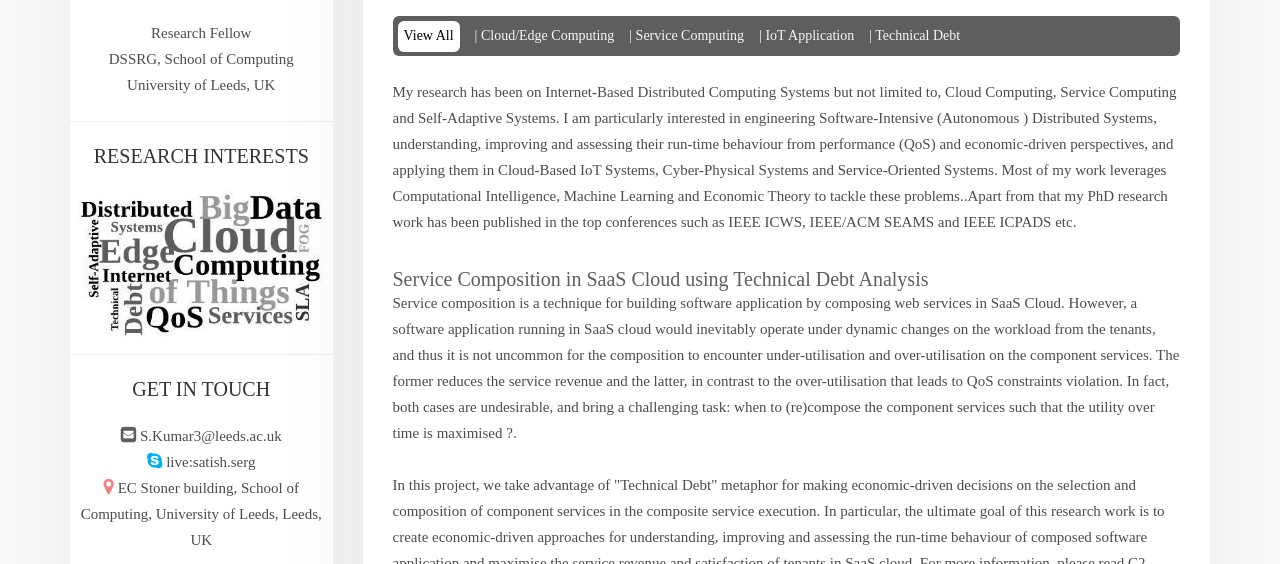
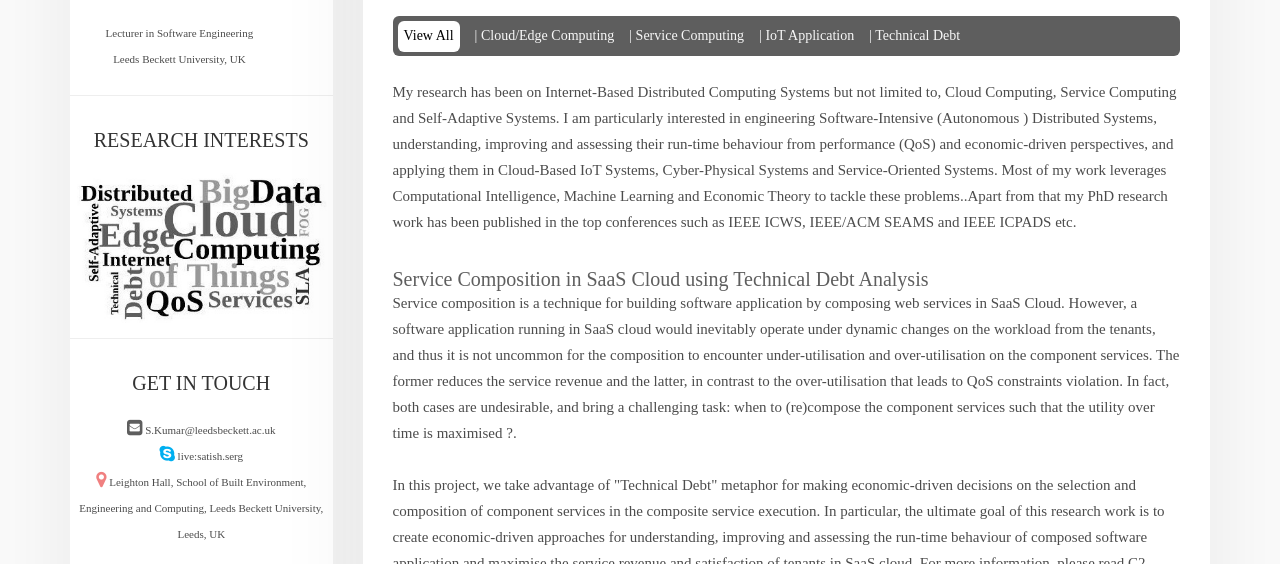
Before and after one commit to kumar-satish/kumar-satish.github.io, a plain HTML site: page research.html in a window 1280 px wide. Shown: the part 273-837 px from the top of the page. Drawn offline with Linux system fonts and the light colour scheme; a web font is replaced by a local one.

Commit message:
Update research.html
Signed-off-by: Satish Kumar <54280825+kumar-satish@users.noreply.github.com>

```diff
--- a/research.html
+++ b/research.html
@@ -179,6 +179,7 @@
 
 .pt{
     text-align: center;
+    font-size: 11px
 }
     </style>
 
@@ -229,13 +230,12 @@ font-family: 'Exo 2', sans-serif; font-family: 'Ubuntu', sans-serif;
 <li><p><span>Email:</span> satish.serg@gmail.com</p></li>
 
 </ul>-->
-        <div class="col-md-12">
-            <p class="pt">Research Fellow<br>
-                            DSSRG, School of Computing<br>
-                            University of Leeds, UK
+        <div class="col-md-10">
+                        <p class="pt">Lecturer in Software Engineering<br>
+                            Leeds Beckett University, UK
                         </p><br></div><hr><br>
             <div>
-                  <h6 class="pt">RESEARCH INTERESTS</h1><br>
+                  <h3 align="center">RESEARCH INTERESTS</h3><br>
 
 
                     <img src="./images/ResIntr.jpeg" alt="" width="250" height="150"
@@ -247,20 +247,19 @@ font-family: 'Exo 2', sans-serif; font-family: 'Ubuntu', sans-serif;
            <div><br><br>
 
             <hr><br>
-            <h6 class="pt">GET IN TOUCH<br></h6><br>
+            <h3 align="center">GET IN TOUCH</h3><br>
             <!-- <h2>Get in Touch</h2>					 -->
             <p class="pt">
                 <strong><i class="fa fa-envelope-square" style="font-size:18px;color:#5e5e5e"></i> </strong>
-               S.Kumar3@leeds.ac.uk <br>
+               S.Kumar@leedsbeckett.ac.uk <br>
                 <strong><i class="fa fa-skype" style="font-size:18px;color:#00aff0"></i> </strong>
                 live:satish.serg <br>
                 <strong><i class="fa fa-map-marker" style="font-size:18px;color:lightcoral"></i></strong>
 
 
-                            EC Stoner building,
-                            School of Computing,
-                            University of Leeds, Leeds, UK
-
+                          Leighton Hall,
+                            School of Built Environment, Engineering and Computing,
+                            Leeds Beckett University, Leeds, UK
             </p>
 
             <hr>
```
